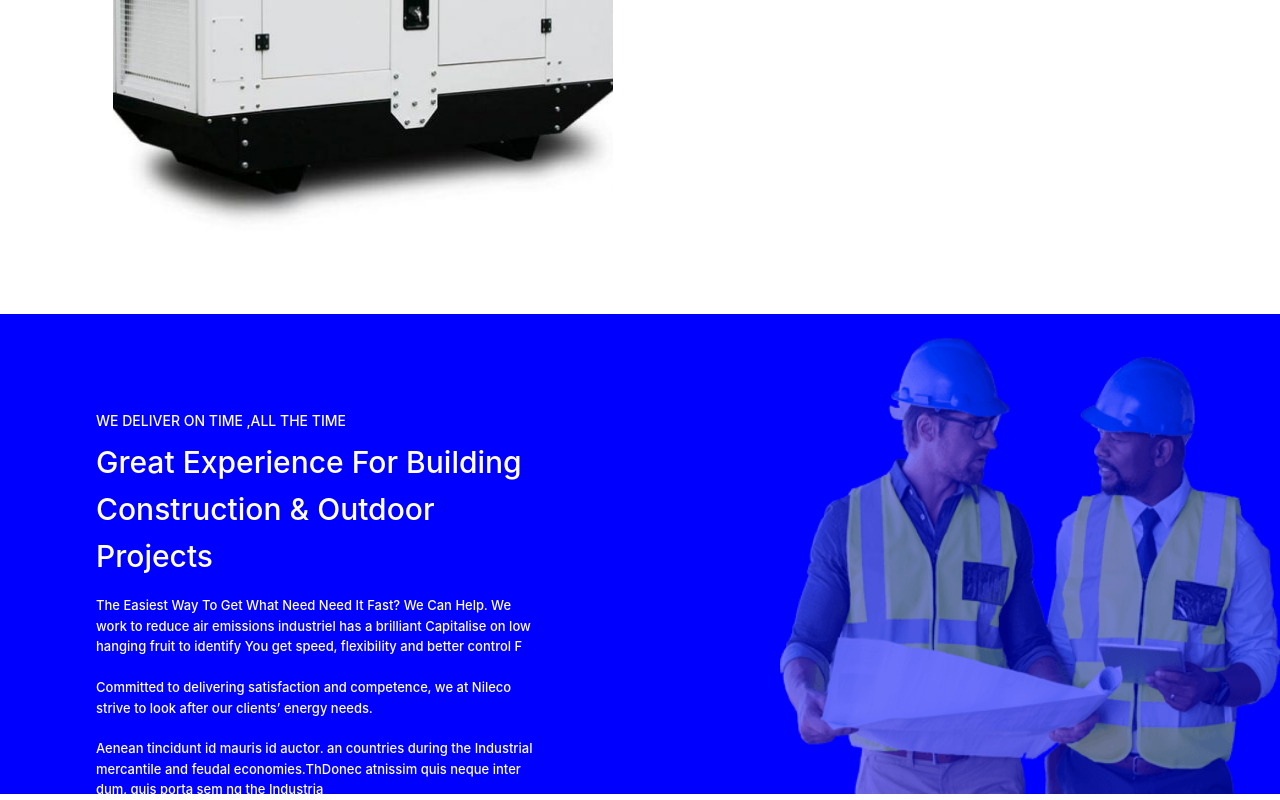
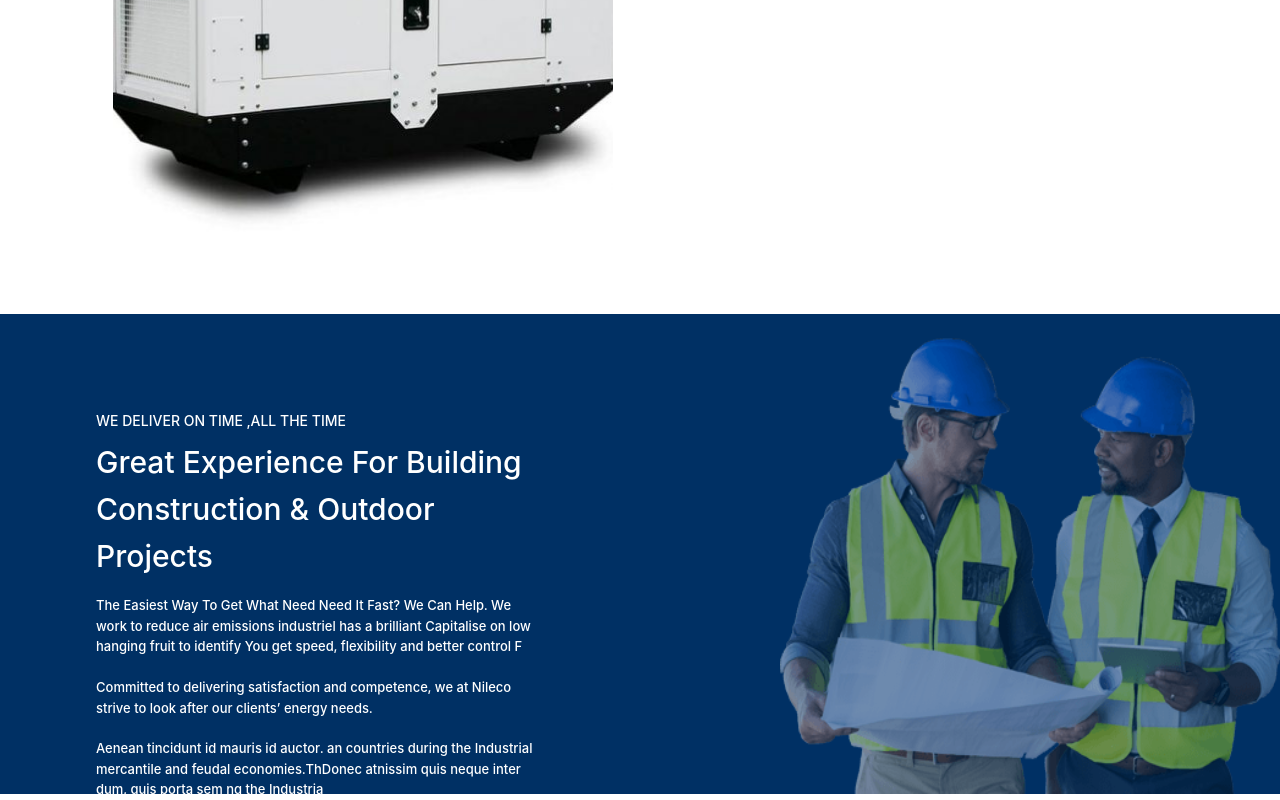
Before and after one commit to liferacer23/special-guacamole, a Next.js app: page / in a window 1280 px wide. Shown: the part 1406-2206 px from the top of the page. Built offline with nearby package versions, Linux system fonts and the light colour scheme.

Commit message:
working progress deliver section

```diff
--- a/pages/index.js
+++ b/pages/index.js
@@ -37,7 +37,7 @@ font-weight: ${(props) => props.fontWeight || "#000000"};
 const DeliverSection = styled.div`
   height: 30rem;
   width: 100%;
-  background: blue;
+  background: rgba(0,48,100,1);
   position: relative;
   display: flex;
   align-item: center;
```
